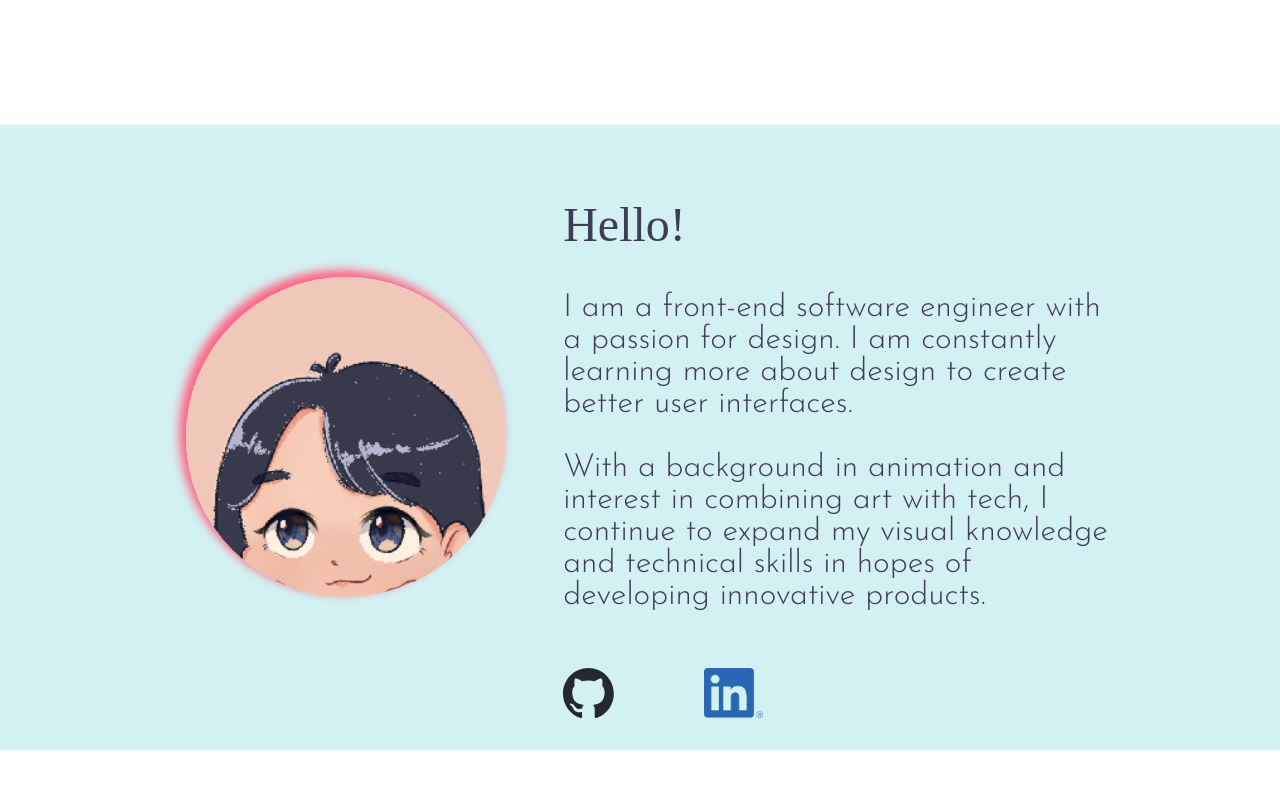
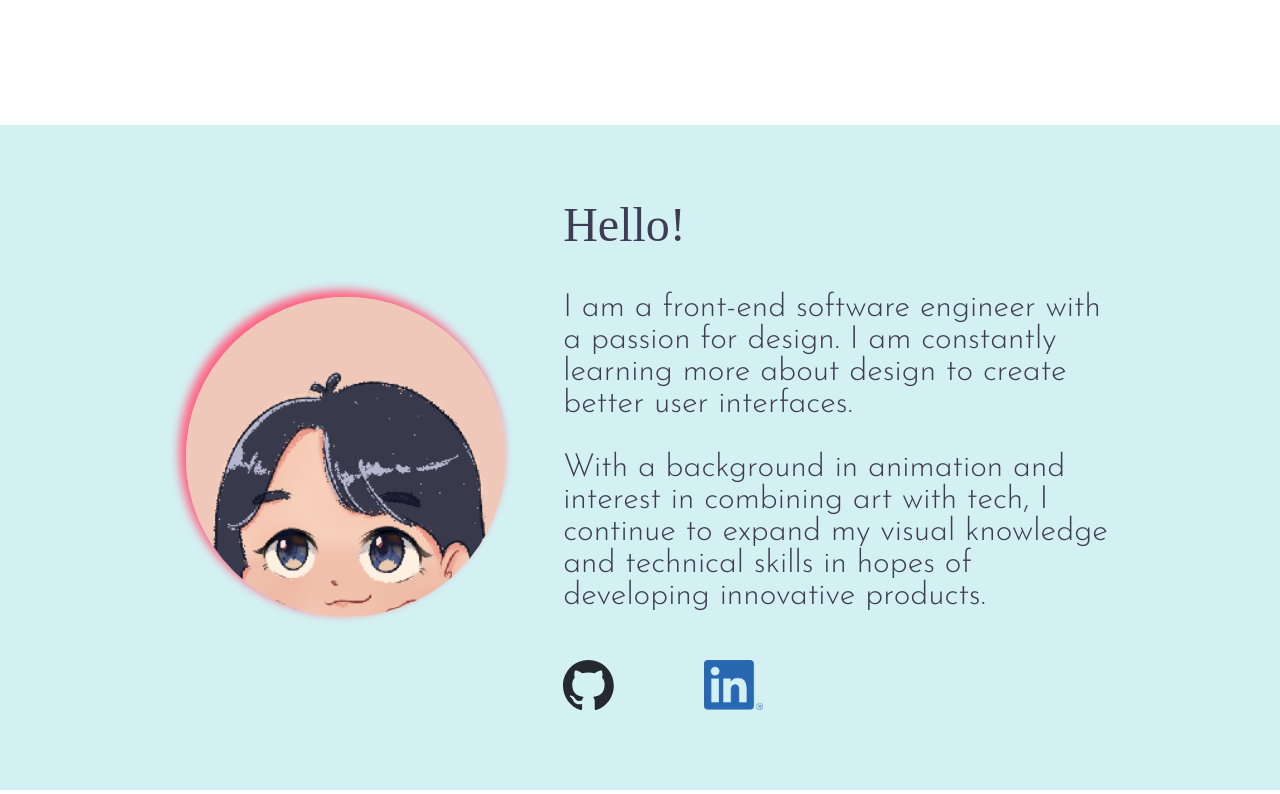
Before and after one commit to jatwong/portfolio, a plain HTML site: page index.html in a window 1280 px wide. Shown: the part 946-1740 px from the top of the page. Drawn offline with Linux system fonts and the light colour scheme; a web font is replaced by a local one.

Commit message:
adjusted about section

```diff
--- a/styles.css
+++ b/styles.css
@@ -79,7 +79,9 @@ h1 > span {
   display: flex;
   flex-direction: column;
   align-items: center;
+  justify-content: center;
   background-color: #d3f1f2;
+  height: fit-content;
   margin: 5rem 0;
   position: relative;
   left: -6rem;
@@ -90,6 +92,7 @@ h1 > span {
   display: grid;
   grid-template-columns: 2fr 3fr;
   gap: 2em;
+  min-height: 600px;
   align-items: center;
   justify-items: center;
   padding: 2em 6em;
@@ -121,7 +124,7 @@ h1 > span {
   width: 200px;
   justify-content: space-between;
   align-items: center;
-  margin-top: 3.5em;
+  margin: 3em 0;
 }
 
 .socials > img {
```
